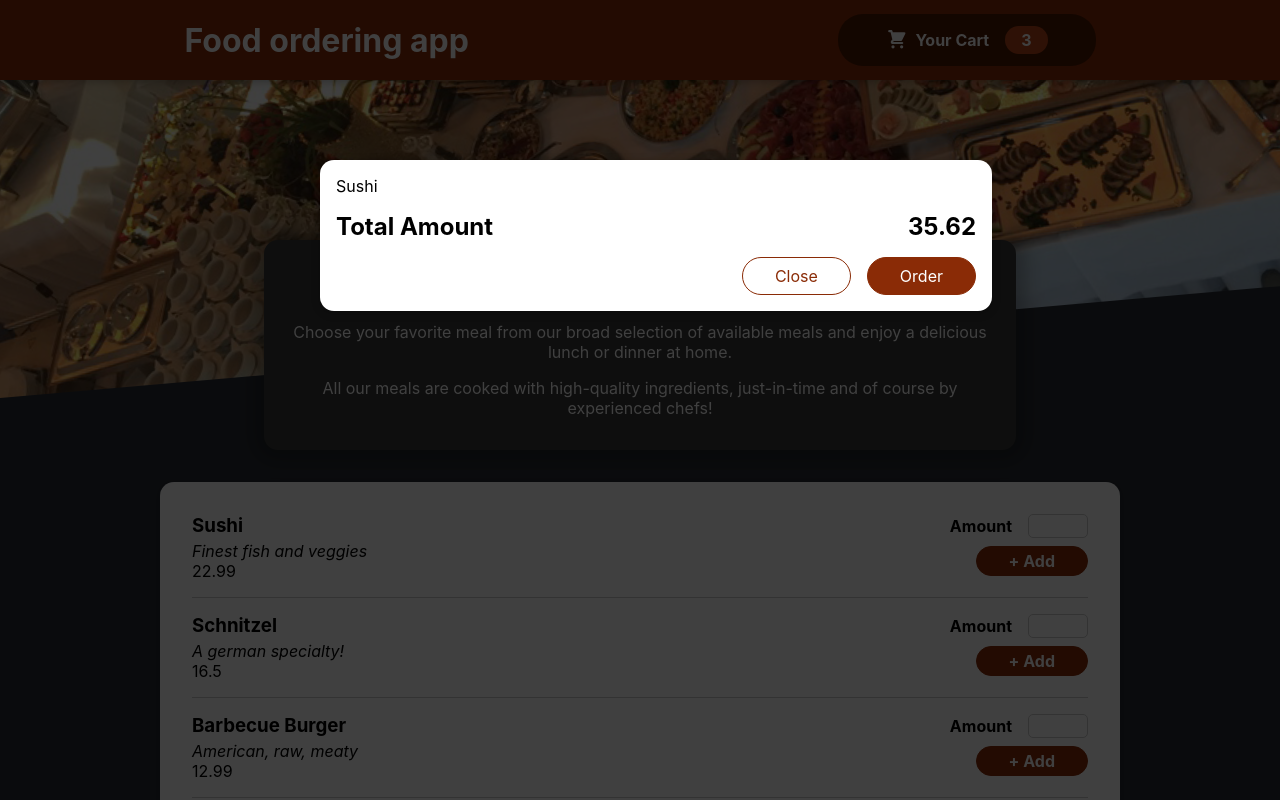
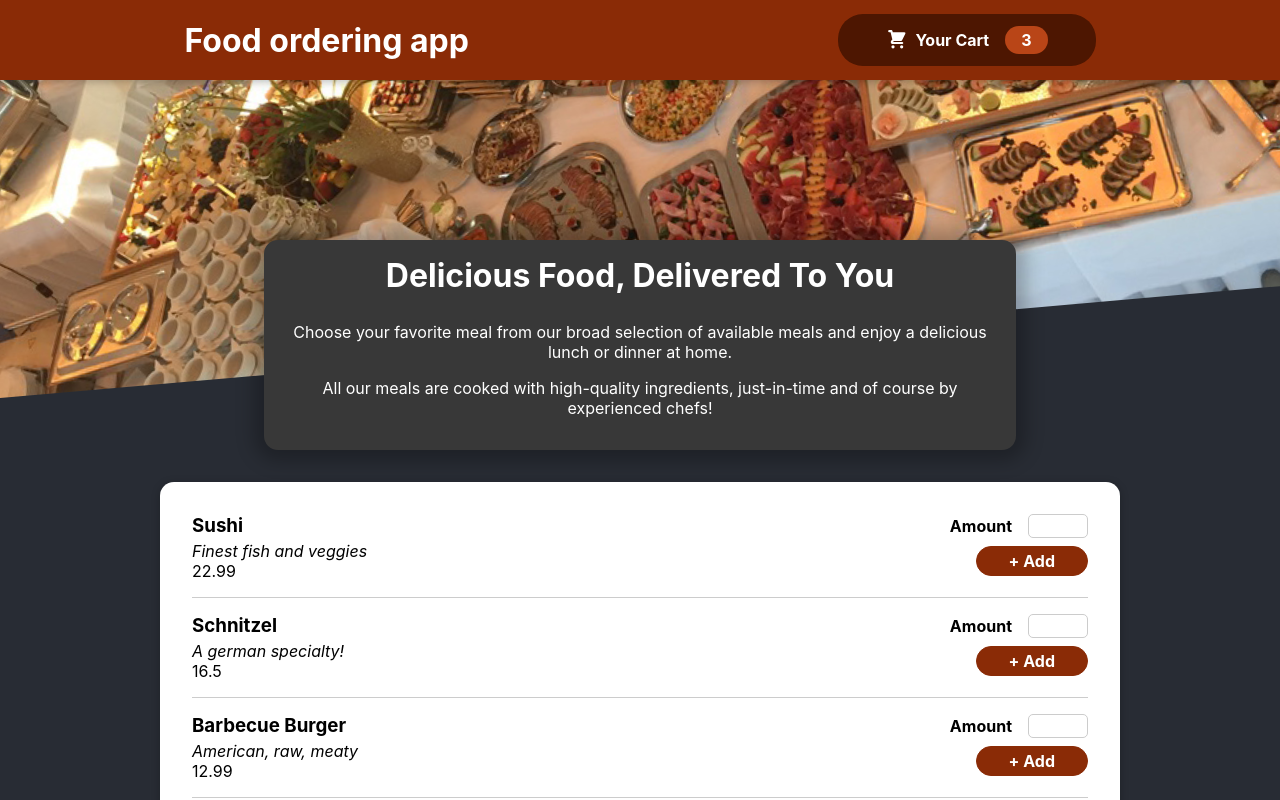
Before and after one commit to Satya190597/food-order-app, a React (Create React App) app: page / in a window 1280 px wide. Shown: the top 800 px of the page. Built offline with nearby package versions, Linux system fonts and the light colour scheme.

Commit message:
Add modal pop up show and hide functionality

```diff
--- a/src/App.js
+++ b/src/App.js
@@ -1,5 +1,5 @@
 // + Import defaults.
-import {Fragment} from 'react';
+import {Fragment,useState} from 'react';
 
 // + Import components.
 import Header from './components/Layout/Header';
@@ -10,10 +10,21 @@ import Cart from './components/Cart/Cart';
 import './App.css';
 
 function App() {
+
+  const [isCartItemVisible,setIsCartItemVisible] = useState(false)
+
+  const showCartItemModalPopup = () => {
+    setIsCartItemVisible(true)
+  }
+
+  const hideCartItemModalPopup = () => {
+    setIsCartItemVisible(false)
+  }
+
   return (
     <Fragment>
-      <Cart />
-      <Header />
+      { isCartItemVisible && <Cart hideModalPopupHandler={hideCartItemModalPopup} />}
+      <Header showModalPopupHandler={showCartItemModalPopup} />
       <MealsSummary/>
       <Meals />
     </Fragment>
--- a/src/components/Cart/Cart.js
+++ b/src/components/Cart/Cart.js
@@ -4,7 +4,7 @@ import styles from "./Cart.module.css";
 // + Import Component
 import Modal from "../UI/Modal";
 
-const Cart = () => {
+const Cart = (props) => {
   const cartItems = (
     <ul className={styles["cart-items"]}>
       {[{ id: "c1", name: "Sushi", amount: 2, price: 12.99 }].map((element) => (
@@ -22,7 +22,7 @@ const Cart = () => {
           <span>35.62</span>
         </div>
         <div className={styles["actions"]}>
-          <button className={styles["button--alt"]}>Close</button>
+          <button className={styles["button--alt"]} onClick={() => props.hideModalPopupHandler()}>Close</button>
           <button className={styles["button"]}>Order</button>
         </div>
       </div>
--- a/src/components/Layout/Header.js
+++ b/src/components/Layout/Header.js
@@ -10,12 +10,12 @@ import mealsImage from '../../assets/meals.jpg';
 // + Import Component.
 import HeaderCartButton from './HeaderCartButton';
 
-const Header = () => {
+const Header = (props) => {
     return (
         <Fragment>
             <header className={styles['header']}>
                 <h1>Food ordering app</h1>
-                <HeaderCartButton />
+                <HeaderCartButton showModalPopupHandler={props.showModalPopupHandler} />
             </header>
             <div className={styles['main-image']}>
                 <img src={mealsImage} alt="A table full of delicious food." />
--- a/src/components/Layout/HeaderCartButton.js
+++ b/src/components/Layout/HeaderCartButton.js
@@ -4,9 +4,9 @@ import CartIcon from "../Cart/CartIcon";
 // + Import CSS.
 import styles from "./HeaderCartButton.module.css";
 
-const HeaderCartButton = () => {
+const HeaderCartButton = (props) => {
     return (
-        <button className={styles.button}>
+        <button className={styles.button} onClick={() => props.showModalPopupHandler()}>
             <span className={styles.icon}>
                 <CartIcon />
             </span>
```
